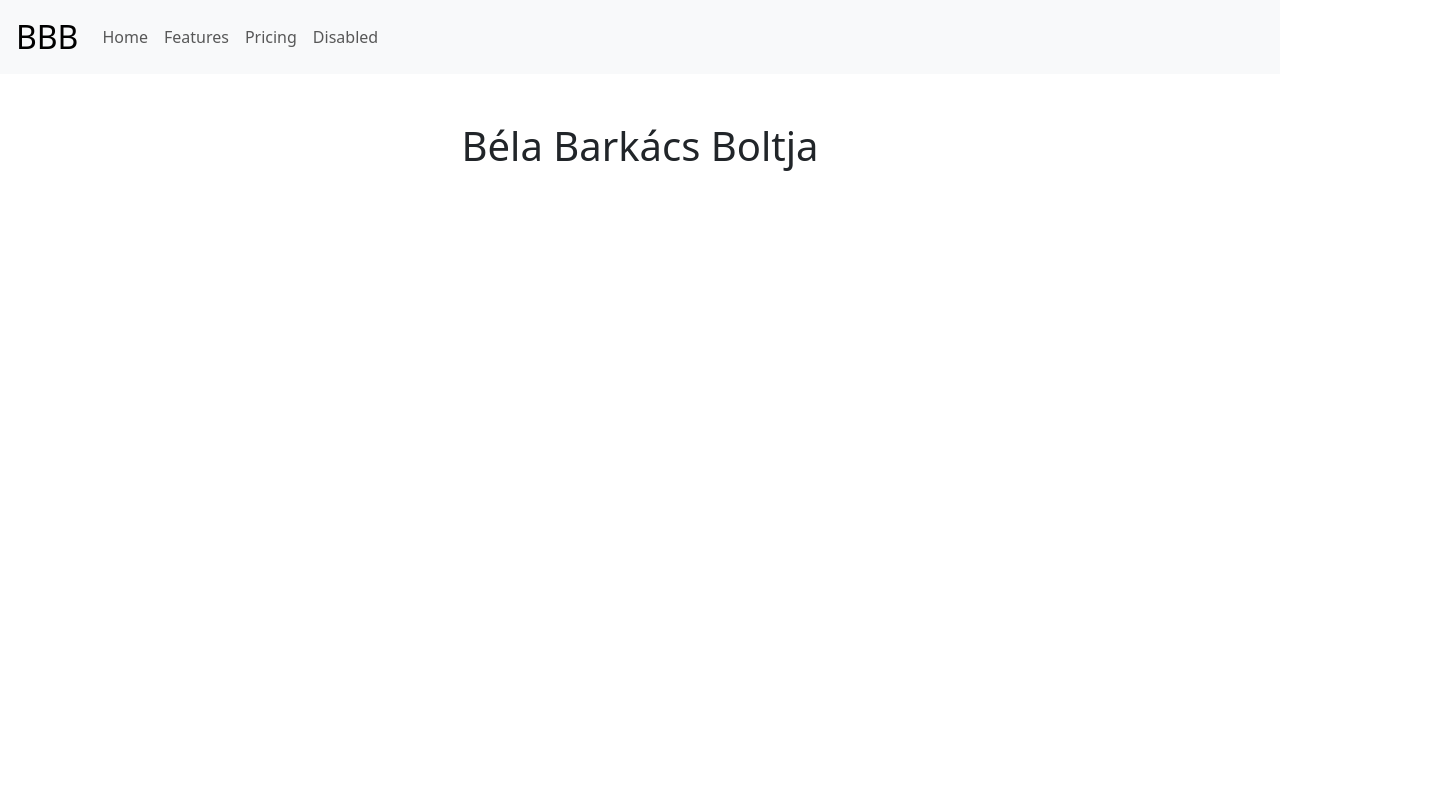
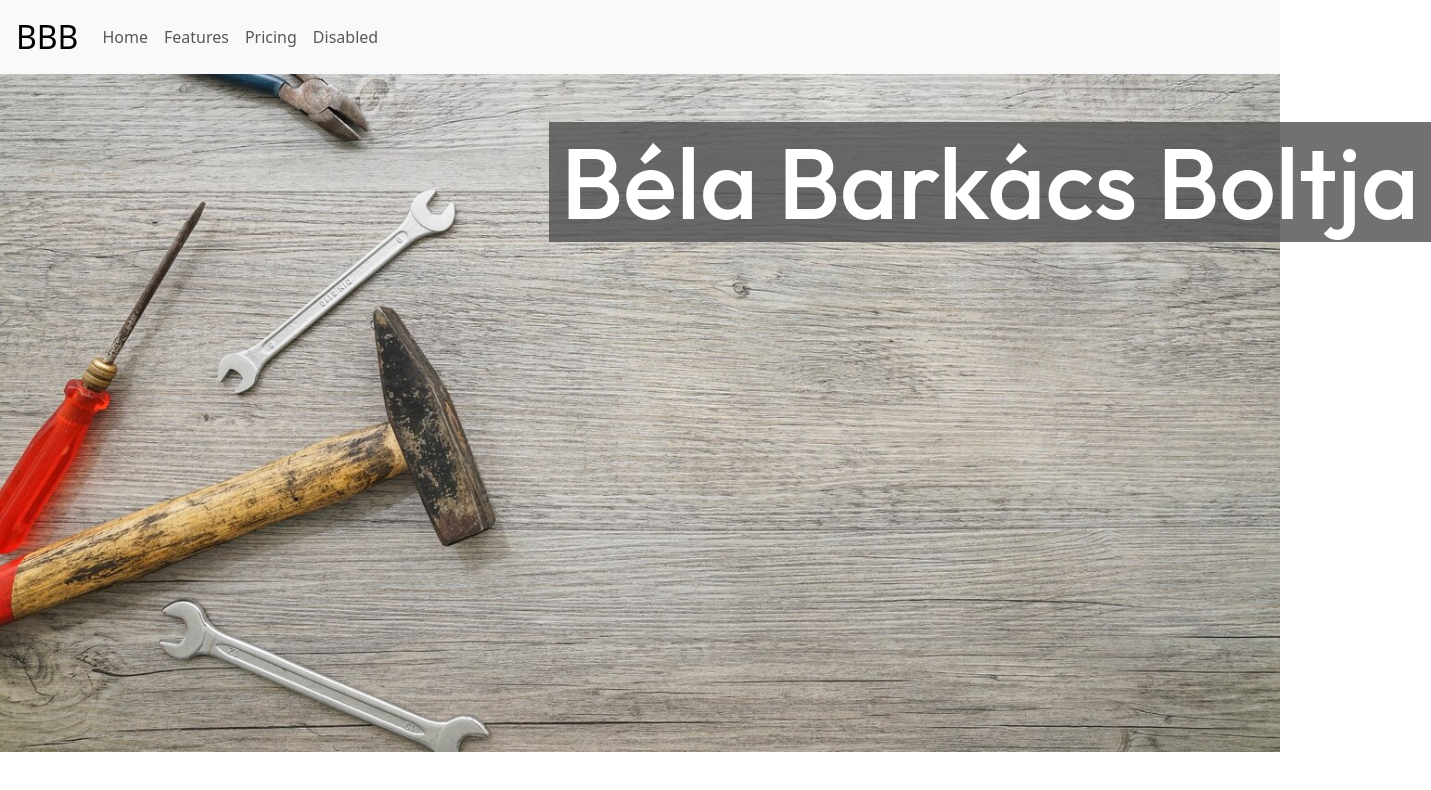
Before and after one commit to Pepee35/barkacs, a plain HTML site: page index.html in a window 1280 px wide. Shown: the whole page, 1431 px wide, since content can reach past the window. Drawn offline with nearby package versions, Linux system fonts and the light colour scheme.

Commit message:
fejlesztgetések

```diff
--- a/css/style.css
+++ b/css/style.css
@@ -1,3 +1,17 @@
+@import url('https://fonts.googleapis.com/css2?family=Outfit:wght@500&display=swap');
+
 body {
-    background-image: url('./img/bg.webp');
+    background-image: url('../img/bg.jpg');
+    background-repeat: no-repeat;
+    height: 650px;
+    background-position: center center;
+    background-size: cover;
 }
+
+h1 {
+    color: rgb(255, 255, 255);
+    font-size: 100px;
+    margin-left: 43.75rem;
+    font-family: 'Outfit', sans-serif;
+    background-color: rgba(83, 83, 83, 0.822);
+}
--- a/index.html
+++ b/index.html
@@ -4,7 +4,7 @@
     <meta charset="UTF-8">
     <meta http-equiv="X-UA-Compatible" content="IE=edge">
     <meta name="viewport" content="width=device-width, initial-scale=1.0">
-    <title>Document</title>
+    <title>BBB</title>
     <link rel="stylesheet" href="https://cdnjs.cloudflare.com/ajax/libs/bootstrap/5.3.2/css/bootstrap.min.css">
     <link rel="stylesheet" href="./css/style.css">
 </head>
@@ -35,6 +35,7 @@
     <div class="container">
         <div class="row justify-content-center">
             <h1 class="w-auto mt-5">Béla Barkács Boltja</h1>
+            <div class=""></div>
         </div>
     </div>
 </body>
```
Also changed, not shown: img/bg.jpg (added), img/bg.webp (deleted), img/nyitvatartas.jpg (added), 1 other file.
